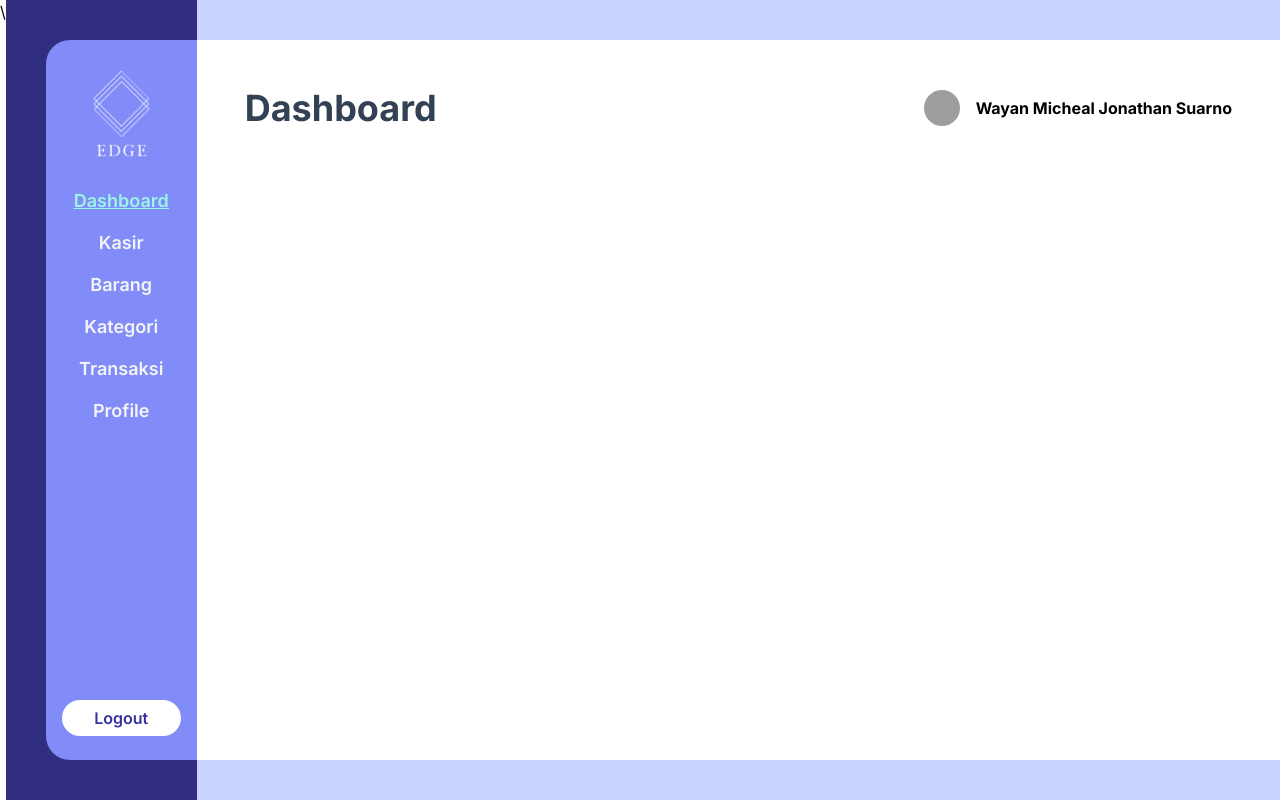
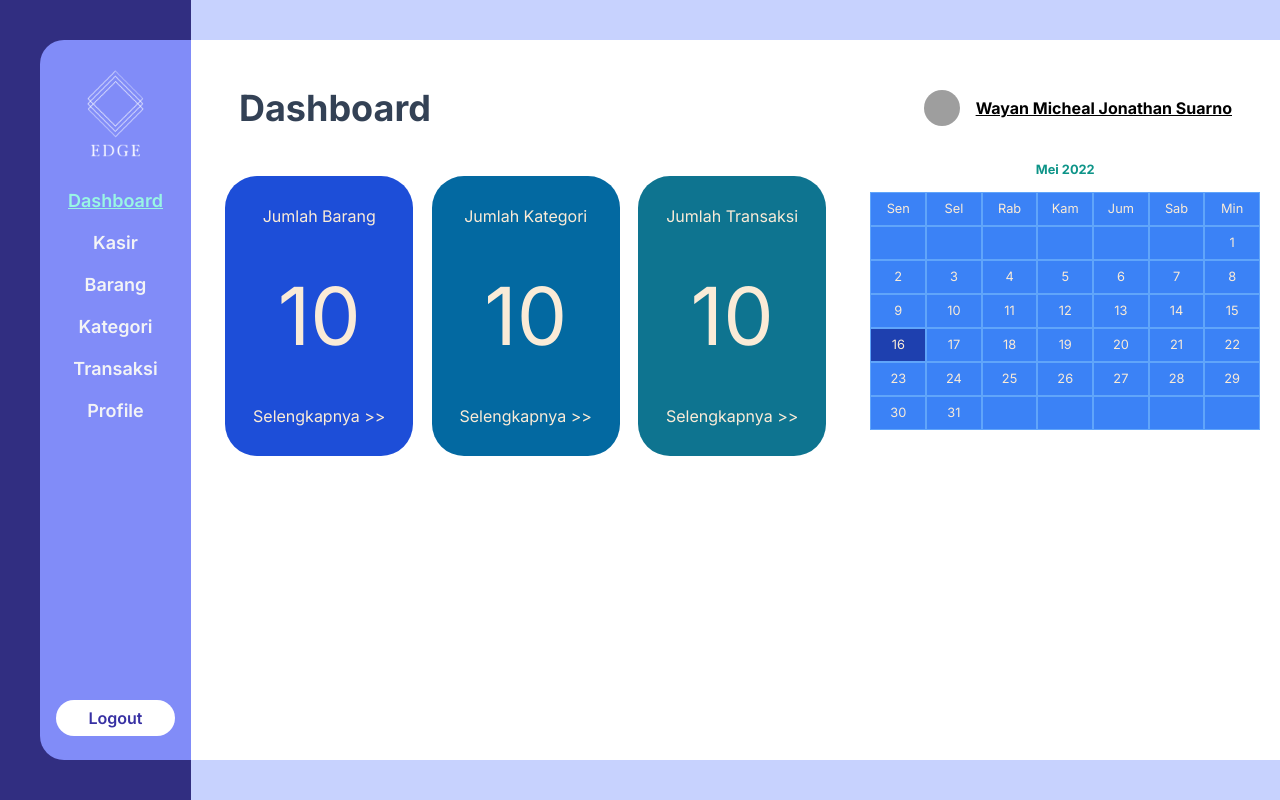
Before and after one commit to rahdeva/edgestore-web, a PHP site: page /dashboard.php in a window 1280 px wide. Run offline with PHP 8.4, Linux system fonts and the light colour scheme; some libraries are stand-ins or nearby versions; grey boxes are pictures that could not be loaded.

Commit message:
Memperindah tampilan dashboard dan memperpendek sintaks

```diff
--- a/assets/css/style.css
+++ b/assets/css/style.css
@@ -0,0 +1,82 @@
+.body-content {
+    display: flex;
+    padding-top: 2em;
+    text-align: center;
+    color: antiquewhite;
+}
+
+/* TABLES IN DASHBOARD */
+
+.tables-content {
+    display: flex;
+    justify-content: space-evenly;
+    padding: 1em;
+    width: 70%;
+}
+
+.tables-content > div {
+    margin-left: 10px;
+    width: 30%;
+    border-radius: 2em;
+}
+
+.tables-content-judul {
+    height: 5em;
+    line-height: 5em;
+}
+
+.tables-content-jumlah {
+    font-size: 5em;
+}
+
+.tables-content-redirect {
+    height: 5em;
+    line-height: 5em;
+}
+
+/* TABLES IN DASHBOARD */
+
+/* CALENDAR IN DASHBOARD */
+
+.calendar {
+    text-align: center;
+    display: flex;
+    flex-direction: column;
+    padding-left: 1em;
+    padding-right: 1em;
+}
+
+#month-and-year {
+    height: 2em;
+}
+
+.row {
+    display: flex;
+    flex-direction: row;
+    flex-wrap: wrap;
+    justify-content: center;
+}
+
+#printed-date {
+    width: 100%;
+    text-align: center;
+    font-size: 0.8em;
+    font-weight: bold;
+    color: rgb(13 148 136);
+}
+
+.column {
+    flex-basis: 14%;
+    border: 1px solid rgb(96 165 250);
+    box-sizing: border-box;
+    font-size: 0.8em;
+    height: 2.5;
+    line-height: 2.5em;
+    background-color: rgb(59 130 246);
+}
+
+.today {
+    background-color: rgb(30 64 175);
+}
+
+/* CALENDAR IN DASHBOARD */
--- a/assets/js/script.js
+++ b/assets/js/script.js
@@ -1,4 +1,8 @@
 window.addEventListener("load", highlightPage());
+window.addEventListener('load', getDate);
+window.addEventListener('load', createCalendar);
+
+// HIGHLIGHT PAGE //
 
 function getTitle(){
     let title = document.title
@@ -24,3 +28,89 @@ function highlightPage(){
     else if(title == "profile")
         navbar[5].classList.add("underline", "text-teal-200");
 }
+
+// HIGHLIGHT PAGE //
+
+
+// CALENDAR //
+
+const now = new Date();
+
+function getDate(){
+    const months = ["Januari", "Februari", "Maret", "April", "Mei", "Juni", "Juli", "Agustus", "September", "Oktober", "November", "Desember"];
+
+    let year = now.getFullYear();
+    let month = months[now.getMonth()];
+
+    document.getElementById("printed-date").innerHTML = month + " " + year;
+}
+
+function createCalendar(){
+    const dateColumn = document.getElementById("dates-column");
+
+    let firstDayNumber = firstDayInMonth();
+    let daysInMonth = findDaysInMonth();
+    let daysInMonthCounter = 1;
+    let date = now.getDate();
+    let textDiv;
+    let blankTextDiv = document.createTextNode(" ");
+    let totalBox;
+
+    if(firstDayNumber >= 5 && daysInMonth >= 30)
+        totalBox = 41;
+    else
+        totalBox = 34;
+
+    for(let i = 0; i <= totalBox; i++){
+        const createDiv = document.createElement("div");
+        createDiv.className = "column";
+        if(i > firstDayNumber - 1 && i < daysInMonth + firstDayNumber){
+            textDiv = document.createTextNode(daysInMonthCounter);
+            createDiv.appendChild(textDiv);
+            dateColumn.appendChild(createDiv);
+            if(daysInMonthCounter == date)
+                createDiv.classList.add("today");
+            daysInMonthCounter++;
+        }
+        else{
+            createDiv.appendChild(blankTextDiv);
+            dateColumn.appendChild(createDiv);
+        }
+    }
+}
+
+function firstDayInMonth(){
+
+    // Mengambil value dari hari pertama dalam sebuah bulan dan langsung mengubahnya ke dalam bentuk string
+    let firstDay = String(new Date(now.getFullYear(), now.getMonth(), 1));
+
+    // Mengambil karakter dari indeks ke 0 sampai indeks ke 2
+    firstDay = firstDay.substring(0, 3);
+
+    // Mengembalikan nilai berupa angka yang sesuai dengan nama hari pertama dalam bulan tertentu
+    // Nilai tadi adalah indeks yang sesuai dengan array berikut
+    // ["Mon", "Tue", "Wed", "Thu", "Fri", "Sat", "Sun"]
+    if(firstDay == "Mon")
+        return 0;
+    else if(firstDay == "Tue")
+        return 1;
+    else if(firstDay == "Wed")
+        return 2;
+    else if(firstDay == "Thu")
+        return 3;
+    else if(firstDay == "Fri")
+        return 4;
+    else if(firstDay == "Sat")
+        return 5;
+    else if(firstDay == "Sun")
+        return 6;
+}
+
+function findDaysInMonth(){
+    let year = now.getFullYear();
+    let month = now.getMonth();
+    let daysInMonth = new Date(year, month + 1, 0).getDate();
+    return daysInMonth;
+}
+
+// CALENDAR //
--- /dev/null
+++ b/config/username.php
@@ -0,0 +1,4 @@
+<a href="profile.html" class="flex items-center">
+    <img src="https://source.unsplash.com/1080x1080?profile" alt="Profile" width="36" class="rounded-full">
+    <span class="ml-4 font-bold underline">Wayan Micheal Jonathan Suarno</span>
+</a>
--- a/dashboard.php
+++ b/dashboard.php
@@ -4,32 +4,67 @@
         <?php include 'header.php'; ?>
         <title>EdgeStore - Dashboard</title>
     </head>
-    <body class="bg-white  font-[Inter] flex">
+    <body class="font-[Inter] flex">
         <!-- Sidebar -->
         <?php include 'sidebar.php'; ?>
-        <div class="main-title flex basis-11/12 bg-indigo-200 h-screen duration-1000">
+        <div class="content flex basis-11/12 bg-indigo-200 h-screen duration-1000 ">
             <div class="bg-white min-w-full my-10 overflow-auto">
-                <div class="flex mx-12 mt-12">
+                <div class="head-content flex mx-12 mt-12">
                     <h1 class="grow text-4xl text-slate-700 font-bold ">Dashboard</h1>
-                    <a href="profile.html" class="flex items-center">
-                        <img src="https://source.unsplash.com/1080x1080?profile" alt="Profile" width="36" class="rounded-full">
-                        <span class="ml-4 font-bold">Wayan Micheal Jonathan Suarno</span>
-                    </a>
+                    <?php include 'config/username.php'; ?>
                 </div>
-            </div>
-        </div>
-        <div class="main-content flex ">
-            <div>
-
-            </div>
-            <div>
-
-            </div>
-            <div>
-
-            </div>
-            <div>
-
+                <div class="body-content">
+                    <div class="tables-content">
+                        <div class="bg-blue-700">
+                            <div class="tables-content-judul">
+                                <p>Jumlah Barang</p>
+                            </div>
+                            <div class="tables-content-jumlah">
+                                <p>10</p>
+                            </div>
+                            <div class="tables-content-redirect">
+                                <a href="barang.php"><p>Selengkapnya >></p></a>
+                            </div>
+                        </div>
+                        <div class="bg-sky-700">
+                            <div class="tables-content-judul">
+                                <p>Jumlah Kategori</p>
+                            </div>
+                            <div class="tables-content-jumlah">
+                                <p>10</p>
+                            </div>
+                            <div class="tables-content-redirect">
+                                <a href="kategori.php"><p>Selengkapnya >></p></a>
+                            </div>
+                        </div>
+                        <div class="bg-cyan-700">
+                            <div class="tables-content-judul">
+                                <p>Jumlah Transaksi</p>
+                            </div>
+                            <div class="tables-content-jumlah">
+                                <p>10</p>
+                            </div>
+                            <div class="tables-content-redirect">
+                                <a href="transaksi.php"><p>Selengkapnya >></p></a>
+                            </div>
+                        </div>
+                    </div>
+                    <div class="calendar">
+                        <div class="row" id="month-and-year">
+                            <p id="printed-date"></p>
+                        </div>
+                        <div class="row" id="days-name">
+                            <div class="column">Sen</div>
+                            <div class="column">Sel</div>
+                            <div class="column">Rab</div>
+                            <div class="column">Kam</div>
+                            <div class="column">Jum</div>
+                            <div class="column">Sab</div>
+                            <div class="column">Min</div>
+                        </div>
+                        <div class="row" id="dates-column"></div>
+                    </div>
+                </div>
             </div>
         </div>
         <?php include 'footer.php'; ?>
--- a/header.php
+++ b/header.php
@@ -3,5 +3,6 @@
 <meta name="viewport" content="width=device-width, initial-scale=1.0">
 <script src="https://cdn.tailwindcss.com"></script>
 <link href="https://fonts.googleapis.com/css2?family=Inter:wght@200;300;400;500;600;700;800&display=swap" rel="stylesheet">
-<link rel="stylesheet" href="https://cdn.jsdelivr.net/npm/bootstrap-icons@1.7.2/font/bootstrap-icons.css">\
+<link rel="stylesheet" href="https://cdn.jsdelivr.net/npm/bootstrap-icons@1.7.2/font/bootstrap-icons.css">
 <link rel="stylesheet" href="https://cdnjs.cloudflare.com/ajax/libs/font-awesome/6.1.1/css/all.min.css" integrity="sha512-KfkfwYDsLkIlwQp6LFnl8zNdLGxu9YAA1QvwINks4PhcElQSvqcyVLLD9aMhXd13uQjoXtEKNosOWaZqXgel0g==" crossorigin="anonymous" referrerpolicy="no-referrer" />
+<link rel="stylesheet" href="assets/css/style.css">
--- a/profile.php
+++ b/profile.php
@@ -4,7 +4,7 @@
         <?php include 'header.php'; ?>
         <title>EdgeStore - Profile</title>
     </head>
-    <body class="bg-white  font-[Inter] flex">
+    <body class="font-[Inter] flex">
         <!-- Sidebar -->
         <?php include 'sidebar.php'; ?>
 
```
Also changed, not shown: barang.php (+2 -5 lines), kasir.php (+2 -5 lines), kategori.php (+2 -5 lines), transaksi.php (+2 -5 lines).
